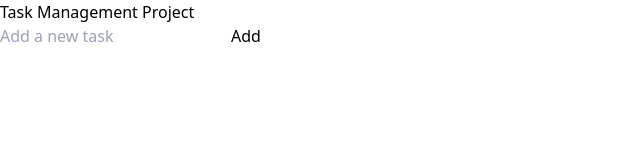
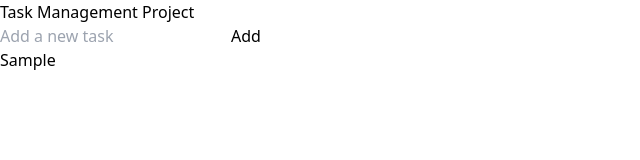
Before and after one commit to DeveloperMokchhedul/taskmanagement, a React (Vite) app: page / in a window 1280 px wide. Both pictures are taken after typing "Sample" into the empty fields and a click on the button "Add". Shown: the top 160 px of the page, without its empty margins (0-640 px from the left). Built offline with nearby package versions, Linux system fonts and the light colour scheme.

Commit message:
task show added successfully

```diff
--- a/src/App.tsx
+++ b/src/App.tsx
@@ -1,5 +1,6 @@
 import { useState } from "react";
 import TaskForm from "./components/Taskform"
+import ShowTask from "./components/ShowTask";
 
 interface Task {
   id: string;
@@ -22,16 +23,15 @@ function App() {
   };
   console.log(tasks);
 
-
-
-
-
   return (
     <>
       <div className="w-1/2 bg-black/25 mx-auto my-[120px] p-[10px] rounded-lg">
       <h1 className="uppercase text-center font-bold text-2xl">Task Management Project</h1>
       <div>
         <TaskForm addTask = {addTask} />
+      </div>
+      <div>
+        <ShowTask allTask = {tasks} />
       </div>
 
 
--- /dev/null
+++ b/src/components/ShowTask.tsx
@@ -0,0 +1,19 @@
+
+
+function ShowTask({allTask}) {
+    console.log(`all task is ${allTask}`);
+
+  return (
+    <div>
+        {
+            allTask.map((task)=>(
+                <div>
+                    <h1>{task.title}</h1>
+                </div>
+            ))
+        }
+    </div>
+  )
+}
+
+export default ShowTask
```
